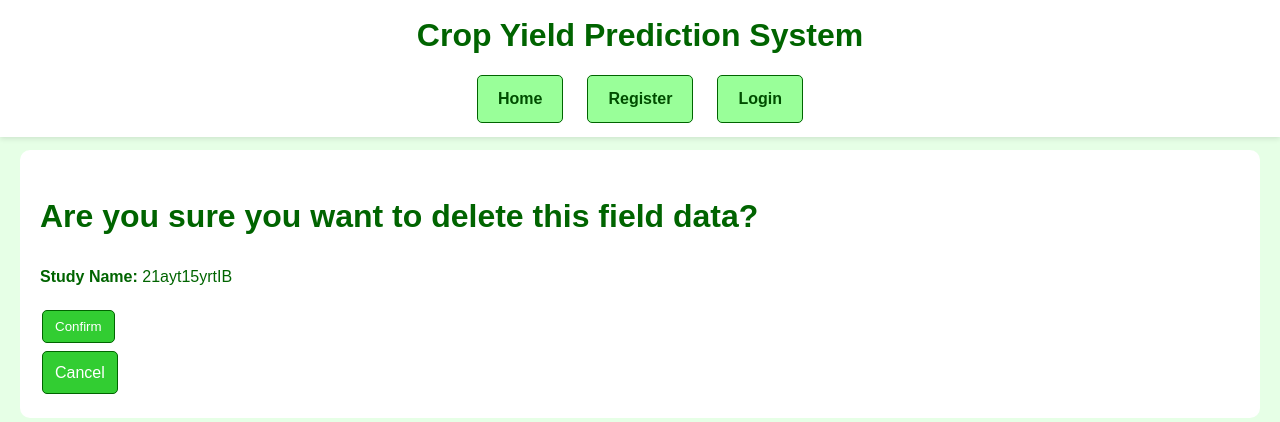
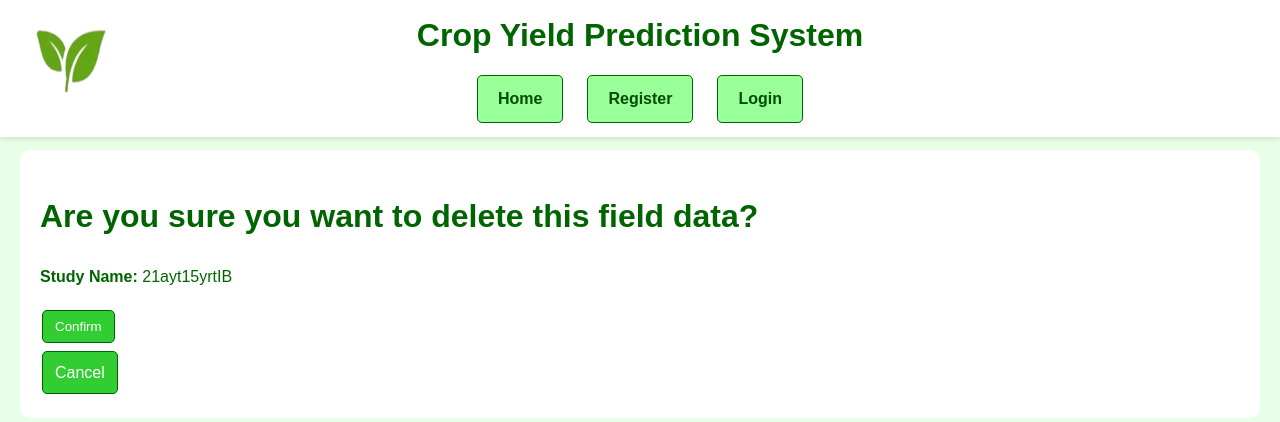
Before and after one commit to Tosin5S/yield, a Django app: page /fielddata/6/delete/ in a window 1280 px wide. Shown: the top 422 px of the page. Run offline with Django 4.2, Linux system fonts and the light colour scheme; a user stored in the database is signed in; data comes from the database, SQL or seed files in the repository; parts of the project's set-up code (start-up, migrations or seed data) failed here and were passed over.

Commit message:
add icon

```diff
--- a/predict-crop-yield/django_nlp_integration/nlp_app/templates/base_generic.html
+++ b/predict-crop-yield/django_nlp_integration/nlp_app/templates/base_generic.html
@@ -5,6 +5,8 @@
     <meta charset="UTF-8">
     <meta name="viewport" content="width=device-width, initial-scale=1.0">
     <title>{% block title %}Crop Yield Prediction System{% endblock %}</title>
+     <!-- Favicon -->
+     <link rel="icon" type="image/png" href="{% static 'icon.png' %}">
     <!-- Existing style.css -->
     <!-- link rel="stylesheet" href="{% static 'css/style.css' %}" -->
     <!-- New global.css for light green theme -->
@@ -13,6 +15,7 @@
 <body style="margin: 20px; padding-top: 80px; padding-bottom: 60px; background-color: #e6ffe6;">
 
     <header style="position: fixed; top: 0; left: 0; right: 0; padding: 10px 20px; z-index: 1000; background-color:#ffffff; box-shadow: 0 2px 5px rgba(0, 0, 0, 0.1)">
+        <img src="{% static 'icon.png' %}" alt="Site Icon" style= "position: fixed; bottom:auto; height: 100px; width: 100px; margin-right: 40px;">
         <h1 style="margin: 0; text-align: center;">Crop Yield Prediction System</h1>
         <nav>
             <ul style="list-style-type: none; padding: 0; margin: 10px 0 0 0; display: flex; justify-content: center; gap: 20px;">
```
Also changed, not shown: predict-crop-yield/static/icon.png (added).
